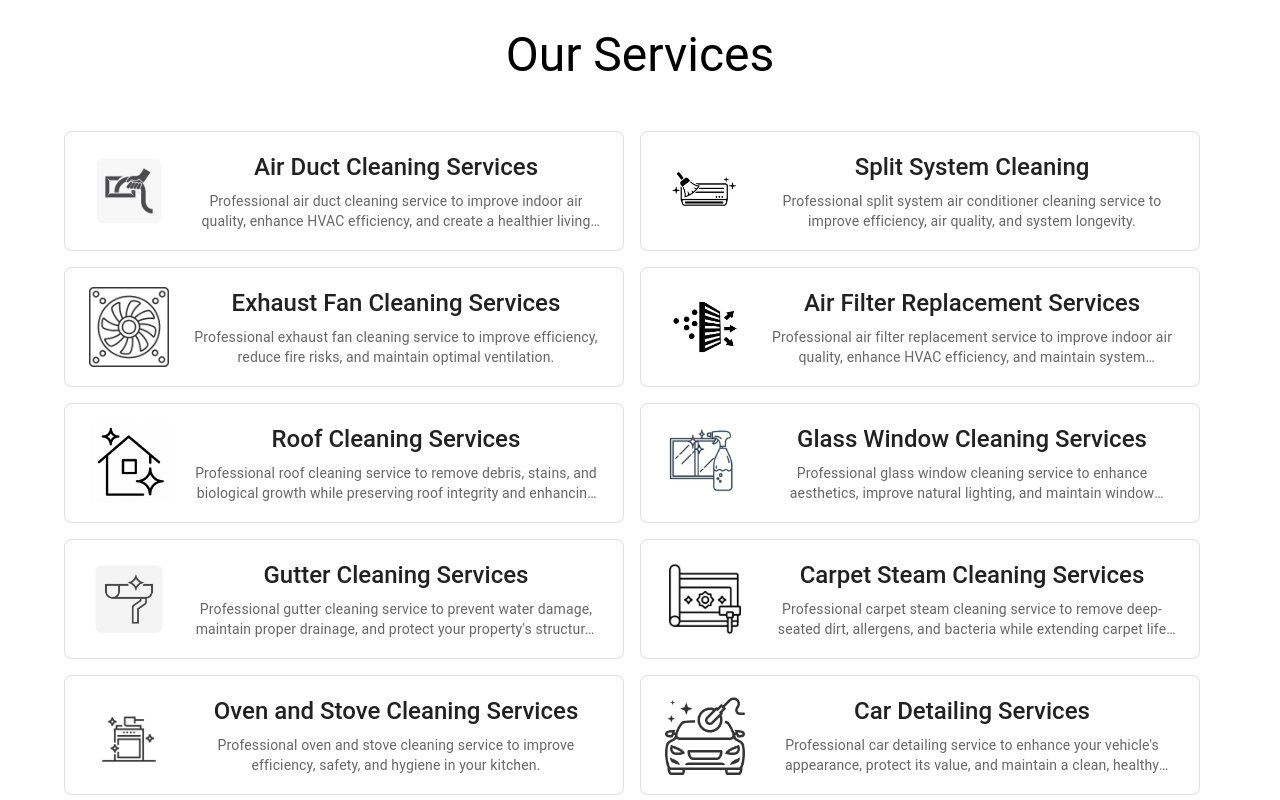
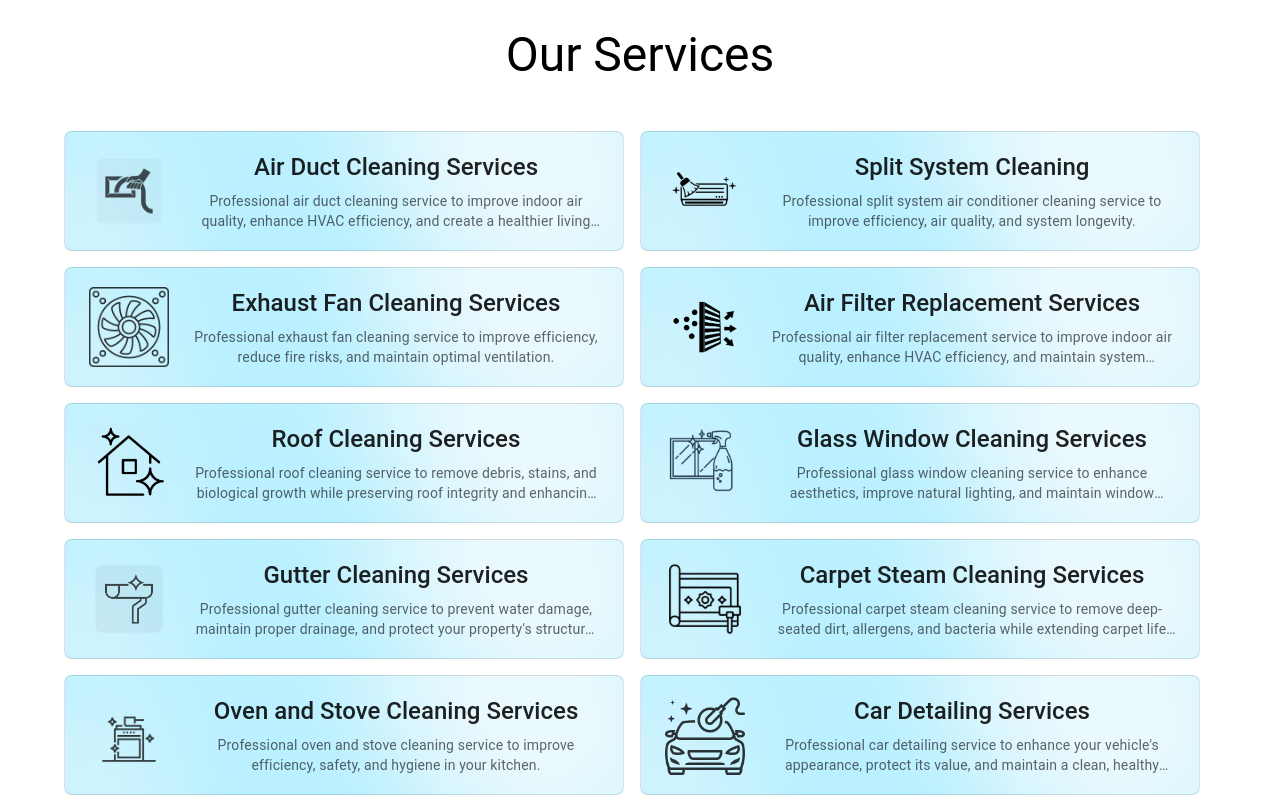
Before and after one commit to purry03/ac, a React (Vite) app: page / in a window 1280 px wide. Shown: the part 1840-2640 px from the top of the page. Built offline with nearby package versions, Linux system fonts and the light colour scheme.

Commit message:
changed visual

```diff
--- a/src/App.tsx
+++ b/src/App.tsx
@@ -432,7 +432,7 @@
                       position: 'relative',
                       cursor: 'pointer',
                       border: '1px solid rgba(0,0,0,0.12)',
-                      bgcolor: 'background.paper',
+                      background: 'url(/background.png) no-repeat center center / cover',
                       transition: 'all 0.3s ease',
                       '&:hover': {
                         boxShadow: '0 4px 20px rgba(0,0,0,0.1)',
@@ -460,6 +460,7 @@
                           width: '100%',
                           height: '100%',
                           objectFit: 'contain',
+                          mixBlendMode: 'multiply'
                         }}
                       />
                     </Box>
@@ -468,12 +469,13 @@
                         variant="h5"
                         sx={{
                           color: 'text.primary',
-                          fontWeight: 500
+                          fontWeight: 500,
+                          fontSize: { xs: '1.1rem', sm: '1.5rem' }
                         }}
                       >
                         {service.title}
                       </Typography>
-                      <Typography
+                      {!isMobile && <Typography
                         variant="body2"
                         color="text.secondary"
                         sx={{
@@ -484,7 +486,7 @@
                         }}
                       >
                         {service.description}
-                      </Typography>
+                      </Typography>}
                     </Stack>
                   </Stack>
                 ))}
```
